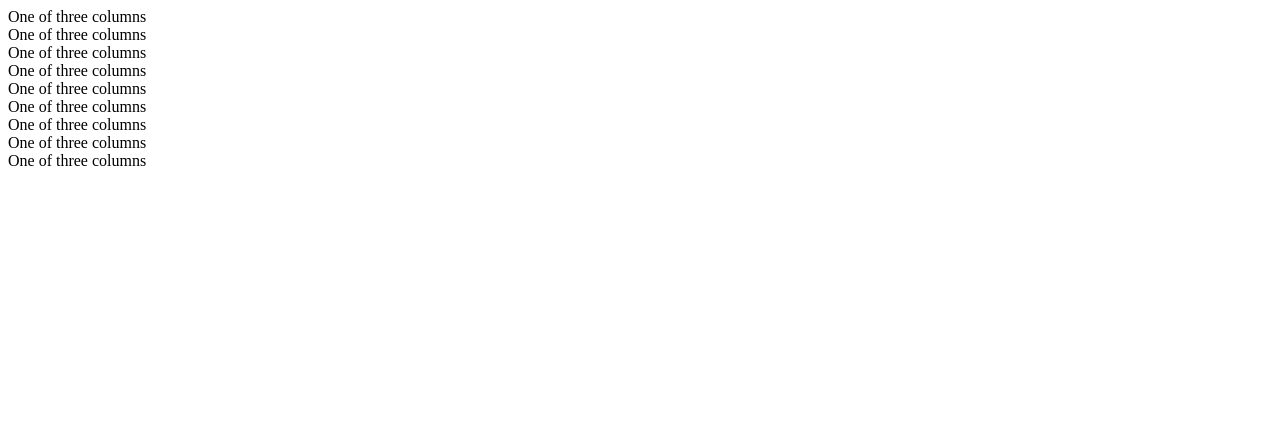
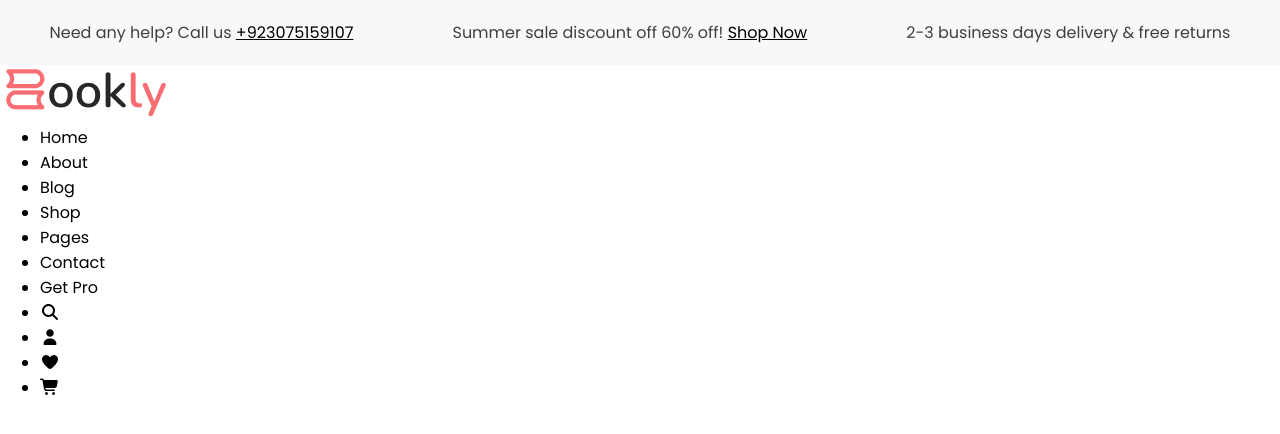
Before and after one commit to shahzaibriaz69/Bookly, a plain HTML site: page index.html in a window 1280 px wide. Drawn offline with Linux system fonts and the light colour scheme; a web font is replaced by a local one.

Commit message:
navbar structure

```diff
--- a/index.html
+++ b/index.html
@@ -19,24 +19,53 @@
   <body>
     <header>
       <div class="header-container">
-        <div class="container">
-          <div class="row align-items-start">
-            <div class="col">One of three columns</div>
-            <div class="col">One of three columns</div>
-            <div class="col">One of three columns</div>
+        <div class="header-content">
+          <div class="text-start">
+            <p>
+              Need any help? Call us
+              <a href="#">+923075159107</a>
+            </p>
           </div>
-          <div class="row align-items-center">
-            <div class="col">One of three columns</div>
-            <div class="col">One of three columns</div>
-            <div class="col">One of three columns</div>
+
+          <div class="text-center">
+            <p>
+              Summer sale discount off 60% off!
+              <a href=" Shop Now">Shop Now</a>
+            </p>
           </div>
-          <div class="row align-items-end">
-            <div class="col">One of three columns</div>
-            <div class="col">One of three columns</div>
-            <div class="col">One of three columns</div>
+          <div class="text-end">
+            <p>2-3 business days delivery & free returns</p>
           </div>
         </div>
       </div>
     </header>
+    <div class="navbar">
+      <div class="navbar-container">
+        <div class="nav-logo">
+          <img src="main-logo.png" alt="Logo" />
+        </div>
+        <div class="nav-item">
+          <ul>
+            <li><a href="#"></a>Home</li>
+            <li><a href="#"></a>About</li>
+            <li><a href="#"></a>Blog</li>
+            <li><a href="#"></a>Shop</li>
+            <li><a href="#"></a>Pages</li>
+            <li><a href="#"></a>Contact</li>
+            <li><a href="#"></a>Get Pro</li>
+          </ul>
+        </div>
+        <div class="nav-icon">
+          <ul>
+            <li>
+              <a href="#"></a><i class="fa-solid fa-magnifying-glass"></i>
+            </li>
+            <li><a href="#"></a><i class="fa-solid fa-user"></i></li>
+            <li><a href="#"></a><i class="fa-solid fa-heart"></i></li>
+            <li><a href="#"></a><i class="fa-solid fa-cart-shopping"></i></li>
+          </ul>
+        </div>
+      </div>
+    </div>
   </body>
 </html>
--- a/style.css
+++ b/style.css
@@ -0,0 +1,31 @@
+* {
+    margin: auto;
+    padding: auto;
+    box-sizing: border-box;
+    font-family: "Poppins", sans-serif;
+}
+
+.header-container {
+  width: 100%;
+  background-color: #f8f8f8;
+  padding: 10px 0;
+}
+
+.header-content {
+  display: flex;
+  justify-content: space-between;
+  align-items: center;
+  /* max-width: 1400px;               */
+  margin: 10px auto;
+  padding: 0 0;
+  font-size: 16px;
+  color: rgb(67, 62, 62);
+}
+
+a{
+    color: black;
+}
+a:hover{
+    color:rgb(255, 89, 0);
+    transition: color 0.3s ease-in-out;
+}
```
Also changed, not shown: main-logo.png (added).
